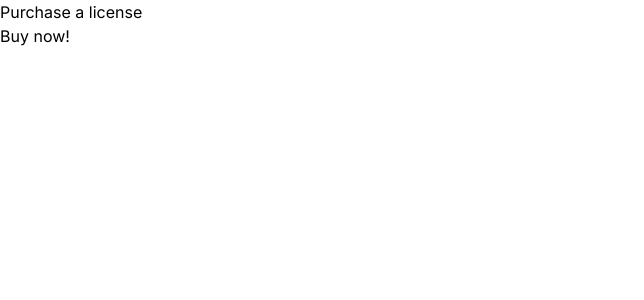
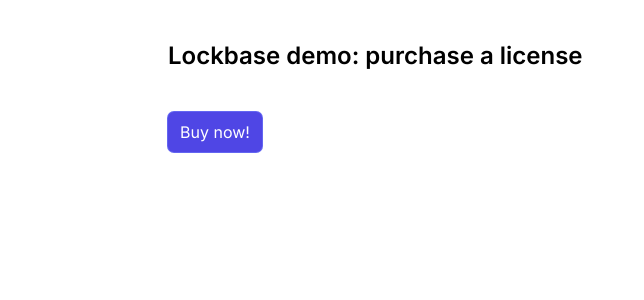
Before and after one commit to makeusabrew/lockbase, a Next.js app: page / in a window 1280 px wide. Shown: the top 300 px of the page, without its empty margins (0-644 px from the left). Built offline with nearby package versions, Linux system fonts and the light colour scheme; no server answers.

Commit message:
return more indicative status codes if licence creation fails

```diff
--- a/app/licenses/activate/route.ts
+++ b/app/licenses/activate/route.ts
@@ -23,18 +23,13 @@
 
   if (error || !data) {
     console.log(`Could not retrieve license key ${formattedKey}`)
-    return NextResponse.json({
-      ok: false,
-    })
+    return NextResponse.json({ instanceID: null }, { status: 404 })
   }
 
   const activations = data.license_instances as any[]
 
   if (activations.length >= (data.seats ?? 0)) {
-    return NextResponse.json({
-      ok: false,
-      error: 'License has no seats available',
-    })
+    return NextResponse.json({ instanceID: null }, { status: 400 })
   }
 
   const { data: instance, error: instanceError } = await client
@@ -48,13 +43,10 @@
 
   if (instanceError || !instance || instance.length === 0) {
     console.error(`Could not activate license: ${instanceError?.message}`)
-    return NextResponse.json({
-      ok: false,
-    })
+    return NextResponse.json({ instanceID: null }, { status: 500 })
   }
 
   return NextResponse.json({
-    ok: true,
     instanceID: instance[0].id,
   })
 }
--- a/app/page.tsx
+++ b/app/page.tsx
@@ -1,10 +1,9 @@
-import BuyButton from "./payment/BuyButton";
+import BuyButton from "./payment/BuyButton"
 
 export default function Home() {
   return (
-    <main className="">
-      <div>Purchase a license</div>
-
+    <main className="mx-auto max-w-5xl p-10">
+      <h1 className="text-2xl font-semibold mb-10">Lockbase demo: purchase a license</h1>
       <BuyButton />
     </main>
   )
--- a/app/payment/BuyButton.tsx
+++ b/app/payment/BuyButton.tsx
@@ -23,7 +23,9 @@
 export default function BuyButton() {
   return (
     <form action={createCheckoutSession}>
-      <button type="submit">Buy now!</button>
+      <button type="submit" className="bg-indigo-600 rounded-md ring-1 ring-indigo-500 text-white px-3 py-2">
+        Buy now!
+      </button>
     </form>
   )
 }
--- a/app/payment/page.tsx
+++ b/app/payment/page.tsx
@@ -3,14 +3,9 @@
 import { uuidToKey } from '@/lib/format-key'
 import { addYears } from 'date-fns'
 
-// TODO can probably remove?
-export const dynamic = 'force-dynamic'
-
-// TODO split off into a separate file...
 const getOrCreateLicense = async (sessionId: string) => {
   const sbAdmin = createAdminClient()
 
-  console.log(`Fetching checkout status for Stripe session ${sessionId}`)
   const checkout = await stripe.checkout.sessions.retrieve(sessionId)
   if (checkout.payment_status !== 'paid' || checkout.status !== 'complete') {
     return null
```
